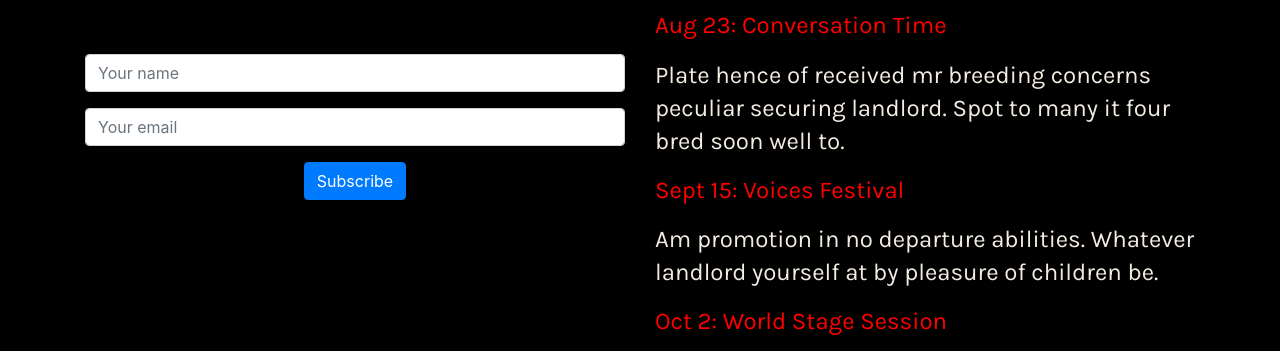
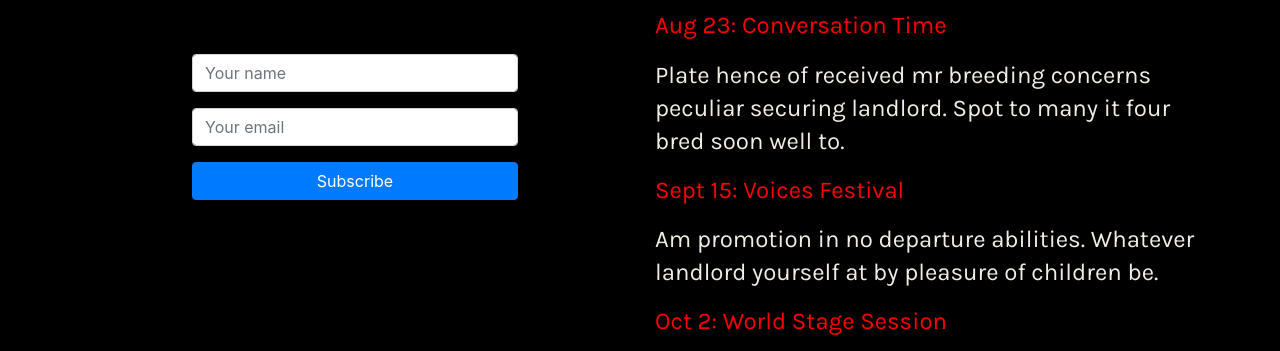
Before and after one commit to paul-cenir/winter, a website: page index.html in a window 1280 px wide. Shown: the part 676-1027 px from the top of the page. Drawn offline with nearby package versions, Linux system fonts and the light colour scheme.

Commit message:
for updates

```diff
--- a/index.html
+++ b/index.html
@@ -54,9 +54,11 @@
                         <fieldset class="form-group">
                             <input type="text" class="form-control" id="last_name" name="email" placeholder="Your email">
                         </fieldset>
+                        <fieldset class="form-group">
+                            <button type="submit" class="btn btn-primary global-button-1">Subscribe</button>
+                        </fieldset>
+
                     </div>
-
-                    <button type="submit" class="btn btn-primary">Subscribe</button>
                 </form>
             </div>
             <div class="col">
--- a/sass/main.scss
+++ b/sass/main.scss
@@ -16,6 +16,12 @@ html,body {
     display: inline-block ;
     float: none ;
 }
+
+//global css for buttons
+.global-button-1 {
+    width: 100%;
+}
+
 
 //css for header start
 .header-container {
@@ -63,14 +69,13 @@ html,body {
         transform: rotate(-6deg);
         line-height: 0.98;
 
-        }
+}
 .subscribe {
-    width: 88%;
-    /* height: 33px; */
     font-family: Karla;
     font-size: 28px;
     line-height: 3.38;
     color: #f2ece3;
+
         }
 
 // MONTH
@@ -87,3 +92,9 @@ html,body {
         line-height: 1.38;
     }
 }
+
+//for forms input
+.input-1-container {
+    max-width: 326px;
+    margin: auto;
+}
```
Also changed, not shown: css/main.css.
